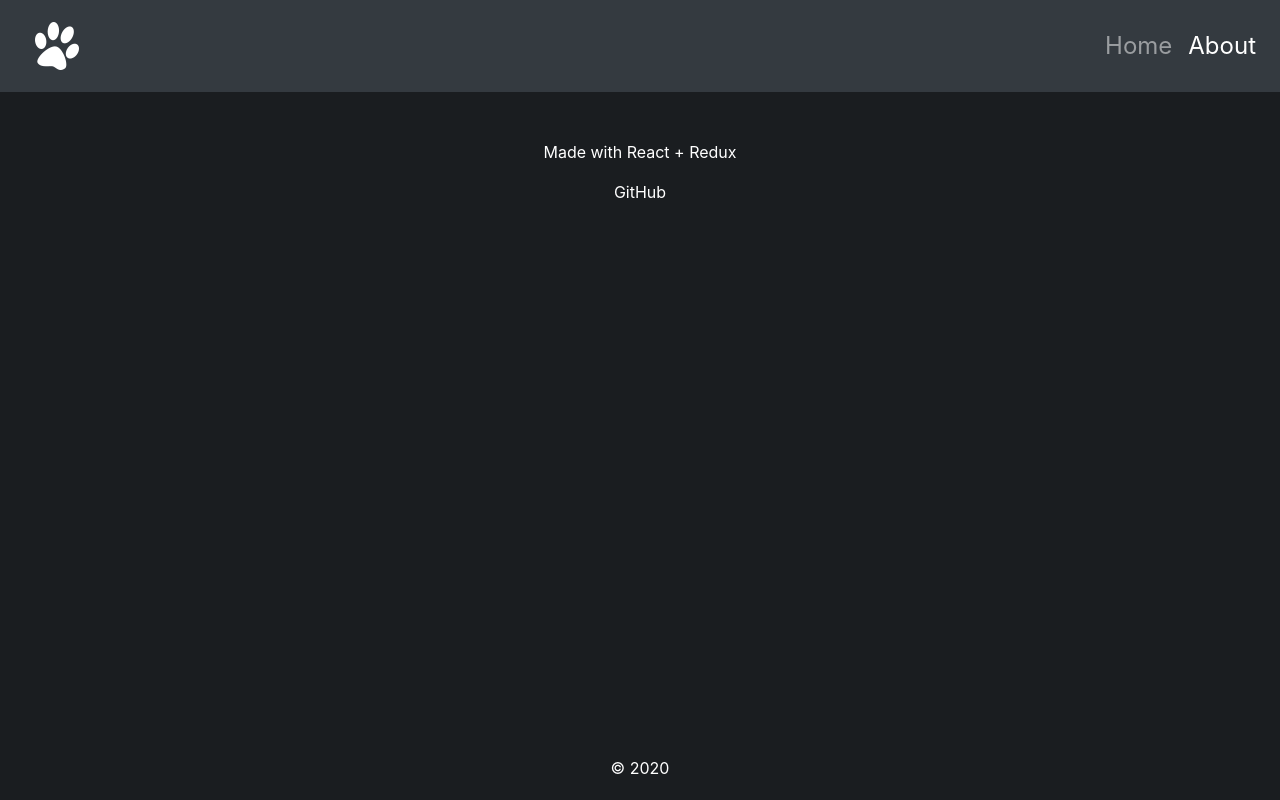
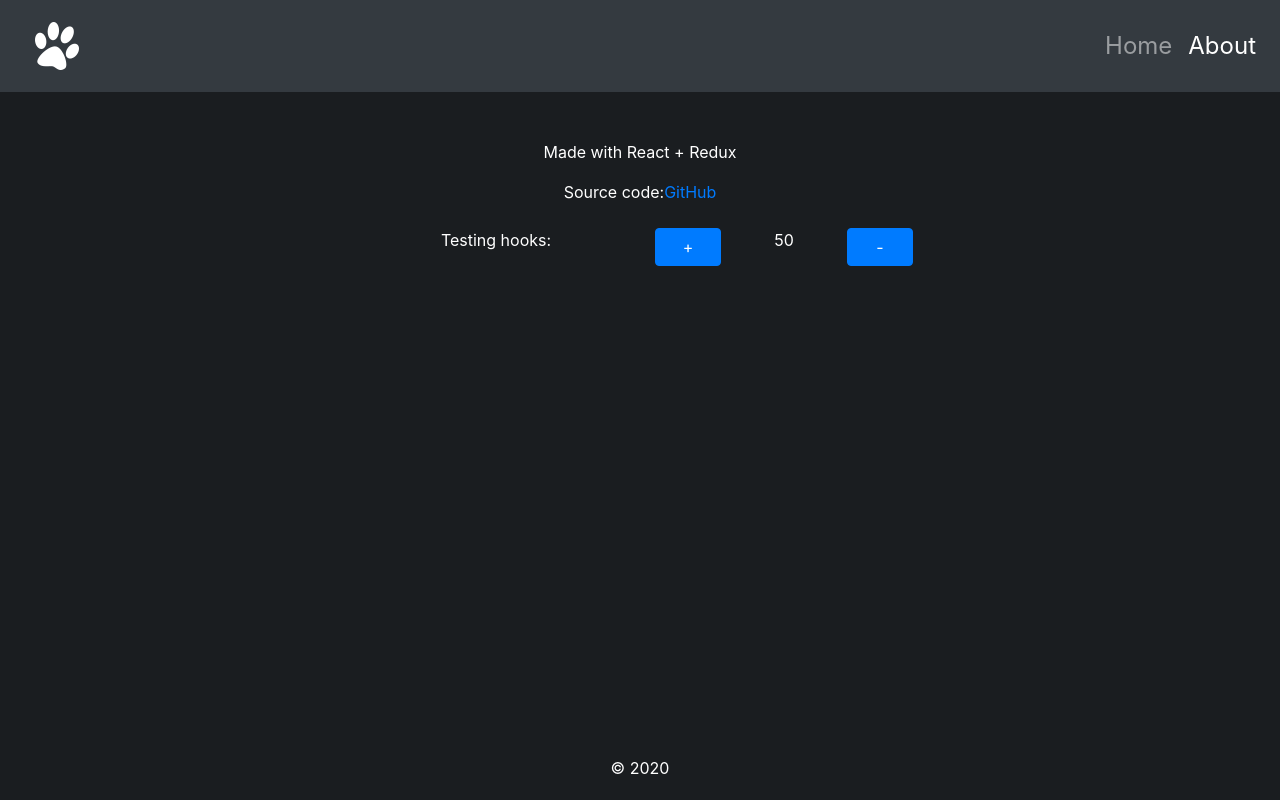
Before and after one commit to johlits/pet, a React (Create React App) app: page /about in a window 1280 px wide. Built offline with nearby package versions, Linux system fonts and the light colour scheme; no server answers.

Commit message:
try out hooks

```diff
--- a/src/components/About.tsx
+++ b/src/components/About.tsx
@@ -1,11 +1,49 @@
+import Button from 'react-bootstrap/Button'
+import React, { useState, useEffect } from "react";
 import { MDBContainer, MDBRow } from 'mdbreact'
-import React from 'react'
+import Container from 'react-bootstrap/Container'
+import Row from 'react-bootstrap/Row'
+import Col from 'react-bootstrap/Col'
 
 const About = () => {
-    return <MDBContainer>
-        <MDBRow className="row d-flex justify-content-center text-center"><p className="linkText">Made with React + Redux</p></MDBRow>
-        <MDBRow className="row d-flex justify-content-center text-center"><a target="_blank" href="https://github.com/johlits/pet"><span className="linkText">GitHub</span></a></MDBRow>
+
+    const [count, setCount] = useState(50);
+    const [quote, setQuote] = useState('');
+
+    const handleIncrement = () => {
+        setCount(prevCount => prevCount + 1);
+    };
+
+    const handleDecrement = () => {
+        setCount(prevCount => prevCount - 1);
+    };
+
+    useEffect(() => {
+        const API = 'https://gist.githubusercontent.com/camperbot/5a022b72e96c4c9585c32bf6a75f62d9/raw/e3c6895ce42069f0ee7e991229064f167fe8ccdc/'
+        fetch(API)
+        .then((response) => response.json())
+        .then((data) => {
+            setQuote(data.quotes[count].quote);
+        })
+        .catch(error => console.log('Error', error));
+    }, [count]);
+
+    return <MDBContainer className="linkText">
+        <MDBRow className="row d-flex justify-content-center text-center"><p>Made with React + Redux</p></MDBRow>
+        <MDBRow className="row d-flex justify-content-center text-center">Source code: <a target="_blank" href="https://github.com/johlits/pet">GitHub</a></MDBRow>
+        <MDBRow className="row d-flex justify-content-center text-center mt-4">
+<Container>
+<Row>
+  <Col xs={6}>Testing hooks: </Col>
+  <Col><Button className="btn-block" onClick={handleIncrement}>+</Button></Col>
+  <Col>{count}</Col>
+  <Col><Button className="btn-block" onClick={handleDecrement}>-</Button></Col>
+</Row>
+</Container>
+        </MDBRow>
+        <MDBRow className="row d-flex justify-content-center text-center mt-2"><i>{quote}</i></MDBRow>
         </MDBContainer>;
+
 }
 
 export default About
--- a/src/components/PetContainer.tsx
+++ b/src/components/PetContainer.tsx
@@ -2,7 +2,7 @@ import Button from 'react-bootstrap/Button'
 import { RouteComponentProps } from 'react-router';
 import React from 'react'
 import { connect } from "react-redux";
-import { MDBContainer, MDBRow, MDBFooter, MDBNavItem, MDBNavLink, MDBNavbarNav, MDBCollapse, MDBNavbarToggler } from 'mdbreact'
+import { MDBContainer, MDBRow } from 'mdbreact'
 import '../App.css'
 
 import Pet from './Pet'
@@ -25,18 +25,12 @@ class PetContainer extends React.Component<PetContainerProps & RouteComponentPro
     this.props.addPet('')
   }
 
-  callbackFunction = (childData: any) => {
-  }
-
-  componentDidMount() {
-  }
-
   render() {
 
     let petObjs = this.props.pets;
     let pets : JSX.Element[] = [];
     for (let i = 0; i < petObjs.length; i++) {
-      pets.push(<Pet parentCallback={this.callbackFunction} key={petObjs[i].id} id={petObjs[i].id} name={petObjs[i].name} hunger={petObjs[i].hunger} hygiene={petObjs[i].hygiene} sleep={petObjs[i].sleep} />);
+      pets.push(<Pet key={petObjs[i].id} id={petObjs[i].id} name={petObjs[i].name} hunger={petObjs[i].hunger} hygiene={petObjs[i].hygiene} sleep={petObjs[i].sleep} />);
     }
 
     let btns : JSX.Element[] = [];
--- a/src/components/Stat.tsx
+++ b/src/components/Stat.tsx
@@ -24,7 +24,7 @@ export default class Stat extends React.Component<StatProps, StatState> {
 
     constructor(props: any) {
         super(props)
-        this.state = { value: 100, seconds: 0, disabled: this.props.disabled };
+        this.state = { value: props.val, seconds: 0, disabled: this.props.disabled };
     }
     Increment = () => {
         if (this.state.value < 100) {
```
